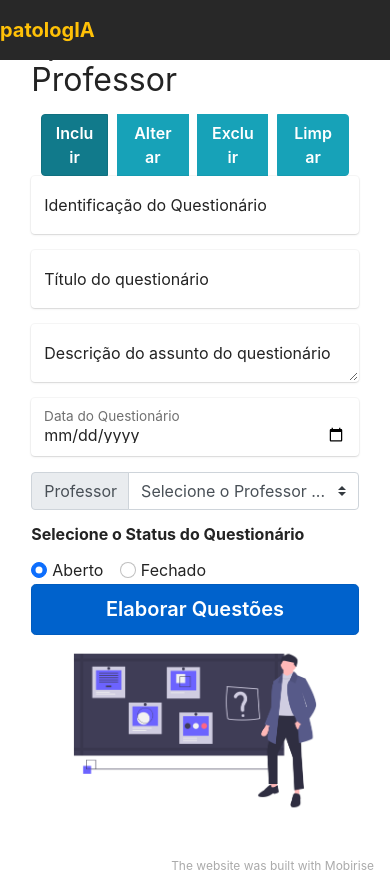
After one commit to ticTechtoee/pathologIA-updated, a Django app: template QuestionsApp/templates/QuestionsApp/CreateQuestionsGroup.html in a window 390 px wide. The commit adds this page. Run offline with Django 3.2, Linux system fonts and the light colour scheme; the template is opened without the code that fills it, so the values that code supplies are empty; some libraries are stand-ins or nearby versions.

Commit message:
Included Questions Templates

```diff
--- /dev/null
+++ b/QuestionsApp/templates/QuestionsApp/CreateQuestionsGroup.html
@@ -0,0 +1,88 @@
+{% extends 'base.html' %}
+{% block content %}
+{% load static %}
+<div class="container col-11 md-9" id="form-container">
+    <!-- O conteúdo da linha será alinhado ao centro e teremos espaço de 5 colunas entre o texto e a figura -->
+    <div class="row align-items-center-gx-5">
+        <!-- Na tela responsiva a ordem 2 significa que a imagem ficará abaixo do texto quando reduzida -->
+        <div class="col-md-6 order-md-2">
+            <h2>Elaboração Questionário Professor</h2>
+                <div class="btn-group btn-group-toggle" id="cButtons" data-toggle="buttons">
+                    <label class="btn btn-info active">
+                    <input type="radio" name="options" id="cIncluir" autocomplete="off" checked> Incluir
+                    </label>
+
+                    <label class="btn btn-info">
+                    <input type="radio" name="options" id="cAlterar" autocomplete="off" disabled>Alterar
+                    </label>
+
+                    <label class="btn btn-info">
+                    <input type="radio" name="options" id="cExcluir" autocomplete="off" disabled> Excluir
+                    </label>
+
+                    <label class="btn btn-info">
+                    <input type="radio" name="options" id="cPesquisar" autocomplete="off"> Limpar
+                    </label>
+                </div>
+                <!-- Parâmetro  enctype="multipart/form-data" permite o preview da imagem-->
+                <form enctype="multipart/form-data">
+                    <div class="form-floating mb-3">
+                        <input type="number" class="form-control" id="cIdQuiz" name="tIdQuiz" placeholder="Identificação do Questionário">
+                        <label for="cIdQuiz" class="form-label">Identificação do Questionário</label>
+                    </div>
+
+                    <div class="form-floating mb-3">
+                      <input type="text" class="form-control" id="cTitQuiz" name="tTitQuiz" placeholder="Título do questionário">
+                      <label for="cTitQuiz" class="form-label">Título do questionário</label>
+                    </div>
+
+                    <div class="form-floating mb-3">
+                      <textarea class="form-control" id="cAssQuiz" name="tAssQuiz" rows="5" placeholder="Descrição do assunto do questionário"></textarea>
+                      <label for="cAssQuiz" class="form-label">Descrição do assunto do questionário</label>
+                    </div>
+
+                    <div class="form-floating mb-3">
+                        <input type="date" class="form-control" id="cIdDataQuiz" name="tIdDataQuiz" placeholder="Data do cadastro do Questionário">
+                        <label for="cIdDataQuiz" class="form-label">Data do Questionário</label>
+                    </div>
+
+                    <div class="input-group mb-3">
+                      <div class="input-group-prepend">
+                        <label class="input-group-text" for="cProf">Professor</label>
+                      </div>
+                      <select class="custom-select" id="cProf">
+                        <option selected>Selecione o Professor ...</option>
+                        <option value="1">Sílvia Martini</option>
+                        <option value="2">Márcia Bissaco</option>
+                        <option value="3">Alessandro Silva</option>
+                        <option value="4">Silvia Boschi</option>
+                      </select>
+                    </div>
+
+                    <div class="form-floating md-3">
+                        <p><b>Selecione o Status do Questionário</b></p>
+                        <div class="form-check form-check-inline">
+                            <input class="form-check-input" type="radio" id="cIdAberto" name="status" value="cIdAberto" checked>
+                            <label class="form-check-label" for="cIdAberto" >Aberto</label>
+                        </div>
+                        <div class="form-check form-check-inline">
+                            <input class="form-check-input" type="radio" id="cIdFechado" name="status" value="cIdFechado">
+                            <label class="form-check-label" for="cIdFechado" >Fechado</label>
+                        </div>
+                    </div>
+
+                    <div>
+                        <a href="{% url 'QuestionsApp:CreateQuestionView' %}" class="btn btn-primary btn-lg active" role="button" aria-pressed="true">Elaborar Questões</a>
+                        <!-- <input type="submit" class="btn btn-primary" value="Elaborar Questões"> -->
+                    </div>
+                </form>
+        </div>
+
+        <div class="col-md-6 order-md-1">
+            <div class="col-12">
+                <img src="{% static 'assets/img/questionario.png' %}" draggable="false" alt="Questionario Professor" class="img-fluid">
+            </div>
+        </div>
+    </div>
+</div>
+{% endblock content %}
--- a/pathologIA/urls.py
+++ b/pathologIA/urls.py
@@ -8,5 +8,6 @@ urlpatterns = [
     path('', include('HomeApp.urls')),
     path('admin/', admin.site.urls),
     path('Images/', include('ImagesApp.urls')),
+    path('Questions/', include('QuestionsApp.urls')),
 ]
 urlpatterns += static(settings.MEDIA_URL, document_root = settings.MEDIA_ROOT)
--- a/templates/base.html
+++ b/templates/base.html
@@ -59,7 +59,7 @@
           </button>
           <!-- Menu Inicio -->
           <div class="collapse navbar-collapse" id="navbarSupportedContent">
-              <ul class="navbar-nav nav-dropdown nav-right" data-app-modern-menu="true"><li class="nav-item"><a class="nav-link link text-warning display-4" href="index.html"><span class="mobi-mbri mobi-mbri-home mbr-iconfont mbr-iconfont-btn"></span>Início</a></li>
+              <ul class="navbar-nav nav-dropdown nav-right" data-app-modern-menu="true"><li class="nav-item"><a class="nav-link link text-warning display-4" href="{% url 'HomeApp:HomePageView' %}"><span class="mobi-mbri mobi-mbri-home mbr-iconfont mbr-iconfont-btn"></span>Início</a></li>
 
                   <!-- Menu Cadastro -->
                   <li class="nav-item dropdown"><a class="nav-link link dropdown-toggle text-warning display-4" href="#" data-toggle="dropdown-submenu" aria-expanded="false"><span class="mobi-mbri mobi-mbri-database mbr-iconfont mbr-iconfont-btn"></span>Cadastro</a>
@@ -79,7 +79,7 @@
 
                       <!-- Submenu Estudante e Professor -->
                       <div class="dropdown-menu"><a class="dropdown-item text-warning display-4" href="quiz.html">Estudante<br></a>
-                      <a class="dropdown-item text-warning display-4" href="questionarioProf.html" aria-expanded="false"><p>Professor</p></a></div></li>
+                      <a class="dropdown-item text-warning display-4" href="{% url 'QuestionsApp:CreateQuestionGroupView' %}" aria-expanded="false"><p>Professor</p></a></div></li>
 
                       <!-- Menu Estudos -->
                   <li class="nav-item dropdown"><a class="nav-link link dropdown-toggle text-warning display-4" href="#" data-toggle="dropdown-submenu" aria-expanded="false"><span class="mobi-mbri mobi-mbri-layers mbr-iconfont mbr-iconfont-btn"></span>Estudos</a>
```
Also changed, not shown: QuestionsApp/templates/QuestionsApp/CreateOption.html (added, +80 -0 lines), QuestionsApp/templates/QuestionsApp/CreateQuestion.html (added, +93 -0 lines), QuestionsApp/urls.py (added, +11 -0 lines), QuestionsApp/views.py (+9 -1 lines), QuestionsApp/templates/QuestionsApp/Index.html (deleted).
